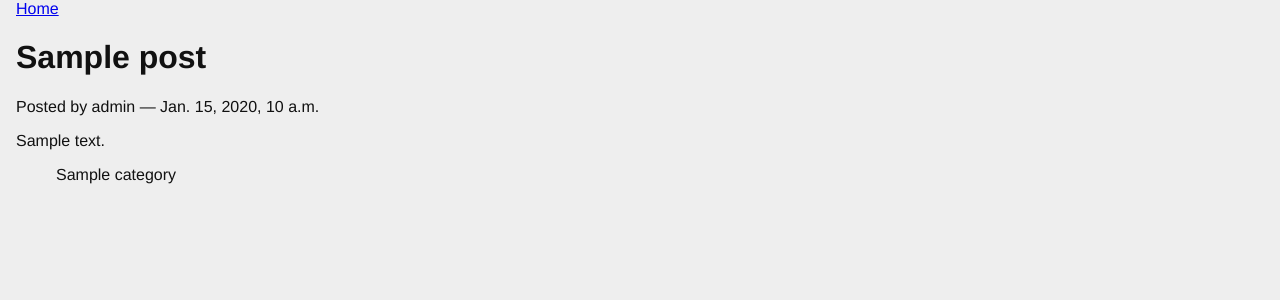
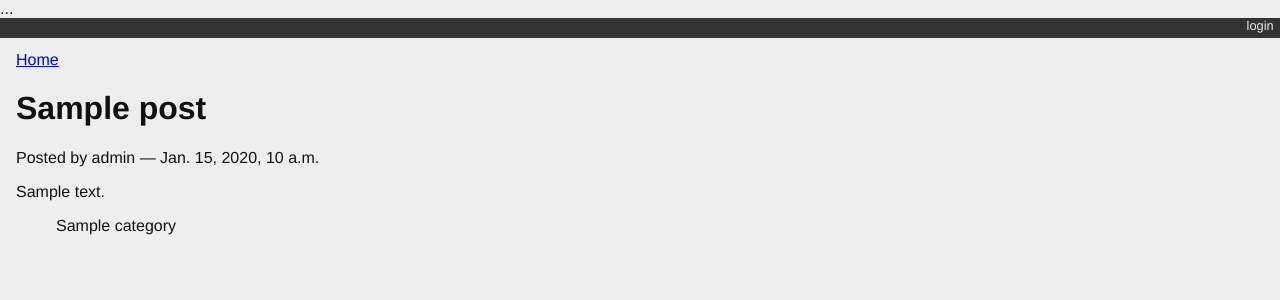
Before and after one commit to jnp15/django-blog, a Django app: page /posts/1/ in a window 1280 px wide. Shown: the top 300 px of the page. Run offline with Django 3.2, Linux system fonts and the light colour scheme; data comes from the database, SQL or seed files in the repository; tables that the repository leaves empty hold one stand-in row (values such as "Sample post").

Commit message:
added logins

```diff
--- a/mysite/settings.py
+++ b/mysite/settings.py
@@ -120,3 +120,5 @@ USE_TZ = True
 # https://docs.djangoproject.com/en/2.1/howto/static-files/
 
 STATIC_URL = '/static/'
+LOGIN_URL = '/login/'
+LOGIN_REDIRECT_URL = '/'
--- a/mysite/templates/base.html
+++ b/mysite/templates/base.html
@@ -1,7 +1,20 @@
 {% load staticfiles %}
 {# mysite/templates/base.html #}
 
-<!DOCTYPE html>
+{% load staticfiles %}
+<!DOCTYPE html>  ...
+ <body>
+  <div id="header">  {# header begins here #}
+   <ul id="control-bar">
+   {% if user.is_authenticated %}
+    {% if user.is_staff %}<li><a href="{% url 'admin:index' %}">admin</a></li>{% endif %}
+     <li><a href="{% url 'logout' %}">logout</a></li>
+    {% else %}
+     <li><a href="{% url 'login' %}">login</a></li>
+   {% endif %}
+   </ul>
+  </div>              {# header ends here #}
+<div id="container">
 <html>
   <head>
     <title>My Django Blog</title>
--- a/mysite/urls.py
+++ b/mysite/urls.py
@@ -2,10 +2,13 @@
 
 from django.contrib import admin
 from django.urls import path, include  # <-- Make sure you have both of these imports.
+from django.contrib.auth.views import LoginView, LogoutView
 
 urlpatterns = [
     path('', include('blogging.urls')),  # <-- this didn't seem to work
     path('polling/', include('polling.urls')),  # <-- Add this
     path('blogging/', include('blogging.urls')),  # <-- I added this too
     path('admin/', admin.site.urls),
+    path('login/', LoginView.as_view(template_name='login.html'), name="login"),
+    path('logout/', LogoutView.as_view(next_page='/'), name="logout"),
 ]
```
Also changed, not shown: mysite/templates/login.html (added, +9 -0 lines).
